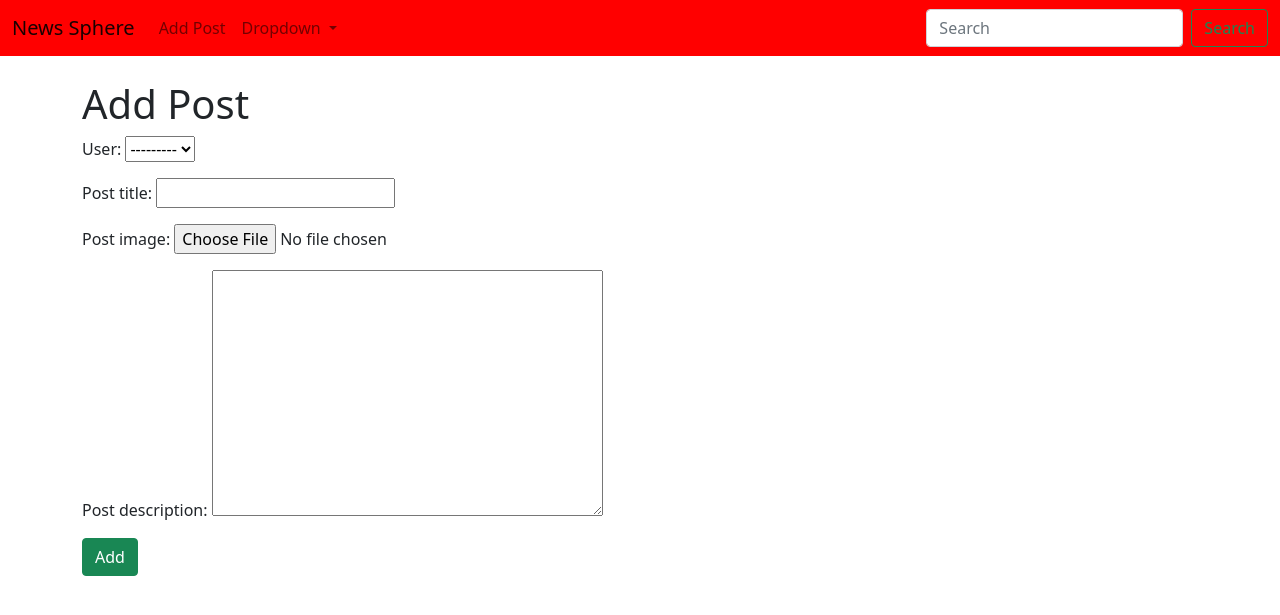
After one commit to ChrisMcMillan/News-Sphere, a Django app: page /posts/add_post/ in a window 1280 px wide. The commit adds this page. Shown: the top 615 px of the page. Run offline with Django 3.2, Linux system fonts and the light colour scheme; data comes from the database, SQL or seed files in the repository; both versions use the stored data as it was after the commit.

Commit message:
Added new post form

```diff
--- a/mysite/posts/models.py
+++ b/mysite/posts/models.py
@@ -1,5 +1,7 @@
 from django.db import models
 from django.contrib.auth.models import User
+from django.urls import reverse
+from django.utils import timezone
 
 
 class Post(models.Model):
@@ -7,18 +9,22 @@ class Post(models.Model):
     post_title = models.CharField(max_length=50)
     post_image = models.ImageField(null=True, blank=True, upload_to='uploads/images')
     post_description = models.TextField(max_length=280)
-    pub_date = models.DateTimeField('date published')
+    pub_date = models.DateTimeField('date published', default=timezone.now)
     votes = models.IntegerField(default=0)
 
     def __str__(self):
         return self.post_title
+
+    def get_absolute_url(self):
+        # return reverse('post_page', args=(str(self.id)))
+        return reverse('posts:index')
 
 
 class Comment(models.Model):
     user = models.ForeignKey(User, on_delete=models.CASCADE)
     post = models.ForeignKey(Post, on_delete=models.CASCADE)
     comment_text = models.TextField(max_length=280)
-    pub_date = models.DateTimeField('date published')
+    pub_date = models.DateTimeField('date published', default=timezone.now)
     votes = models.IntegerField(default=0)
 
     def __str__(self):
--- a/mysite/posts/templates/base.html
+++ b/mysite/posts/templates/base.html
@@ -18,7 +18,9 @@
 
   <nav class="navbar navbar-expand-lg navbar-light" style="background-color: #FF0000;">
   <div class="container-fluid">
+
     <a class="navbar-brand" href="{% url 'posts:index' %}">News Sphere</a>
+
     <button class="navbar-toggler" type="button" data-bs-toggle="collapse" data-bs-target="#navbarSupportedContent" aria-controls="navbarSupportedContent" aria-expanded="false" aria-label="Toggle navigation">
       <span class="navbar-toggler-icon"></span>
     </button>
@@ -26,7 +28,9 @@
       <ul class="navbar-nav me-auto mb-2 mb-lg-0">
 
         <li class="nav-item">
-          <a class="nav-link" href="#">Link</a>
+
+          <a class="nav-link" href="{% url 'posts:add_post' %}">Add Post</a>
+
         </li>
         <li class="nav-item dropdown">
           <a class="nav-link dropdown-toggle" href="#" id="navbarDropdown" role="button" data-bs-toggle="dropdown" aria-expanded="false">
--- /dev/null
+++ b/mysite/posts/templates/posts/add_post.html
@@ -0,0 +1,15 @@
+{% extends 'base.html' %}
+
+{% block content %}
+
+<h1> Add Post </h1>
+
+<form  method="post">
+    {% csrf_token %}
+    {{ form.as_p }}
+    <button class="btn btn-success"> Add </button>
+
+
+</form>
+
+{% endblock %}
--- a/mysite/posts/urls.py
+++ b/mysite/posts/urls.py
@@ -7,4 +7,5 @@ urlpatterns = [
     path('', views.IndexView.as_view(), name='index'),
     # ex: /posts/5/
     path('<int:pk>/', views.PostPage.as_view(), name='post_page'),
+    path('add_post/', views.AddPost.as_view(), name='add_post'),
 ]
--- a/mysite/posts/views.py
+++ b/mysite/posts/views.py
@@ -1,6 +1,4 @@
-from django.http import HttpResponseRedirect
-from django.shortcuts import get_object_or_404, render
-from django.urls import reverse
+
 from django.views import generic
 
 from .models import Post
@@ -16,3 +14,9 @@ class IndexView(generic.ListView):
 class PostPage(generic.DetailView):
     model = Post
     template_name = 'posts/post_page.html'
+
+class AddPost(generic.CreateView):
+    model = Post
+    template_name = 'posts/add_post.html'
+    # fields = '__all__'
+    fields = ('user', 'post_title', 'post_image', 'post_description')
```
Also changed, not shown: mysite/db.sqlite3.
